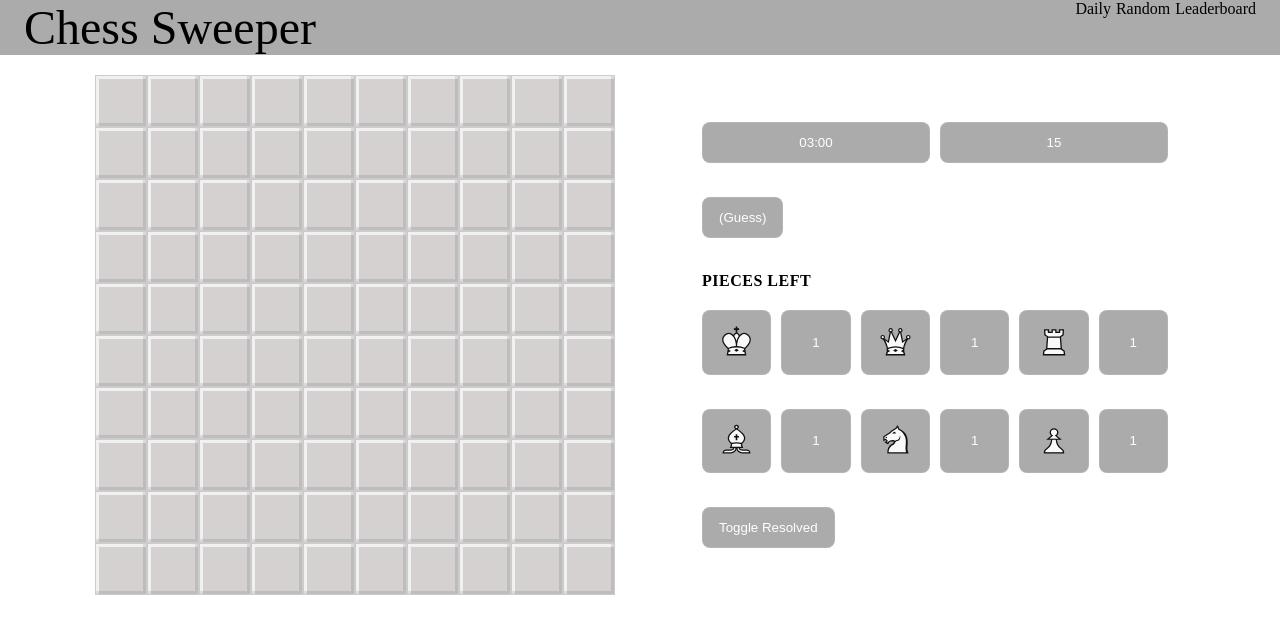
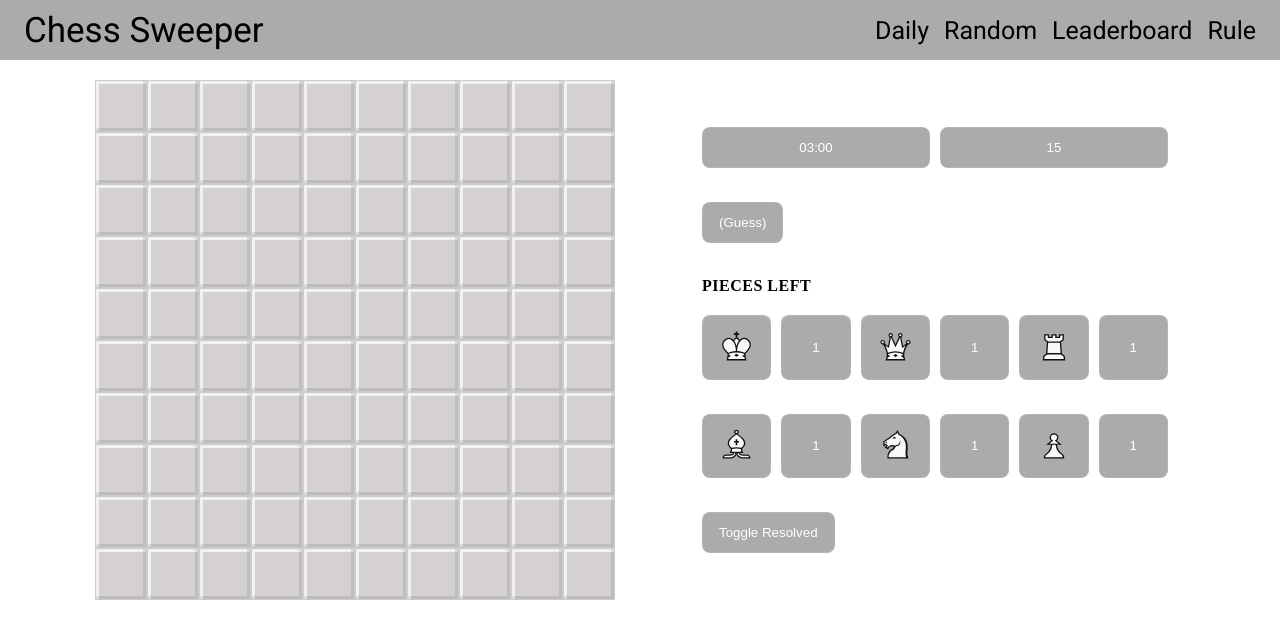
Before and after one commit to Dsadasm/chess-sweeper, a React (Vite) app: page /random in a window 1280 px wide. Shown: the top 638 px of the page. Built offline with nearby package versions, Linux system fonts and the light colour scheme.

Commit message:
NavBar usable

```diff
--- a/src/App.tsx
+++ b/src/App.tsx
@@ -6,7 +6,7 @@ import RuleScreen from "./pages/Rule";
 import "./App.css";
 
 const router = createBrowserRouter([
-  { path: "/", element: <DailyScreen /> },
+  { path: "/daily", element: <DailyScreen /> },
   { path: "/leaderboard", element: <LeaderboardScreen /> },
   { path: "/random", element: <RandomScreen /> },
   { path: "/rule", element: <RuleScreen /> },
--- a/src/components/NavBar.module.css
+++ b/src/components/NavBar.module.css
@@ -1,8 +1,19 @@
-/* HEADER - stays at top */
+@import url('https://fonts.googleapis.com/css2?family=Roboto:ital,wght@0,100..900;1,100..900&display=swap');
+
+.navBarPadding {
+    padding-top: 60px;
+}
+
 .navBar {
+    -webkit-user-select: none; /* Safari */
+    user-select: none;
+    font-family: "Roboto", sans-serif;
+    position: fixed;
+    width: 100%;
+    height: 60px;
     background: #ababab;
     color: rgb(0, 0, 0);
-  padding: 0 24px;
+    padding: 0;
     display: flex;
     flex-wrap: nowrap;
     align-items: center;
@@ -10,18 +21,25 @@
 }
 
 .navBarContent {
-    width: 100vw;
+    font-weight: 400;
+    width: 100%;
+    padding: 5px 24px 5px 24px;
     display: flex;
     justify-content: space-between;
 }
 
 .navBarTitle {
-    font-size: 3rem;
-
+    font-size: 35px;
+    white-space: nowrap;
 }
 
 .navBarPageIndex {
+    align-items: center;
+    font-size: 25px;
     display: flex;
-    justify-content: space-between;
-    gap: 5px;
 }
+
+.navBarPage {
+    padding-left: 15px;
+    height: fit-content;
+}
--- a/src/components/NavBar.tsx
+++ b/src/components/NavBar.tsx
@@ -1,5 +1,6 @@
 import React from 'react';
 import styles from './NavBar.module.css';
+import { Link } from 'react-router-dom';
 
 interface NavBarProps {
   page: string; // maybe change to "random" | "leaderboard" | ..., etc
@@ -7,6 +8,7 @@ interface NavBarProps {
 
 export default function NavBar( { page }: NavBarProps) {
     return(
+        <>
         <nav className={styles.navBar}>
             <div className={styles.navBarContent}>
                 {/* Chess Sweeper */}
@@ -16,11 +18,22 @@ export default function NavBar( { page }: NavBarProps) {
 
                 {/* Page table */}
                 <div className={styles.navBarPageIndex}>
-                    <div>Daily</div>
-                    <div>Random</div>
-                    <div>Leaderboard</div>
+                    <Link to="/daily" style={{ textDecoration: 'none', color: 'inherit' }}>
+                        <div className={styles.navBarPage}>Daily</div>
+                    </Link>
+                    <Link to="/random" style={{ textDecoration: 'none', color: 'inherit' }}>
+                        <div className={styles.navBarPage}>Random</div>
+                    </Link>
+                    <Link to="/leaderboard" style={{ textDecoration: 'none', color: 'inherit' }}>
+                        <div className={styles.navBarPage}>Leaderboard</div>
+                    </Link>
+                    <Link to="/rule" style={{ textDecoration: 'none', color: 'inherit' }}>
+                        <div className={styles.navBarPage}>Rule</div>
+                    </Link>
                 </div>
             </div>
         </nav>
+        <div className={styles.navBarPadding}></div>
+        </>
     );
 }
--- a/src/pages/Daily/index.tsx
+++ b/src/pages/Daily/index.tsx
@@ -1,3 +1,10 @@
+import NavBar from "../../components/NavBar"
+
 export default function DailyScreen() {
-  return <div>Daily Screen</div>;
+  return (
+  <>
+  <NavBar page = "daily"></NavBar>
+  <div>Daily Screen</div>
+  </>
+  )
 }
--- a/src/pages/LeaderBoard/index.tsx
+++ b/src/pages/LeaderBoard/index.tsx
@@ -4,7 +4,7 @@ export default function LeaderboardScreen() {
 
   return (
     <>
-    <NavBar page = "random" />
+    <NavBar page = "leaderboard" />
     <div>Leaderboard Screen</div>
     </>
   );
--- a/src/pages/Rule/index.tsx
+++ b/src/pages/Rule/index.tsx
@@ -1,5 +1,6 @@
 import React, { useState } from 'react';
 import styles from './index.module.css';
+import NavBar from '../../components/NavBar';
 
 export default function RuleScreen() {
   const [expandedSections, setExpandedSections] = useState<Set<number>>(
@@ -38,6 +39,8 @@ export default function RuleScreen() {
   };
 
   return (
+    <>
+    <NavBar page = "rule"></NavBar>
     <div className={styles.container}>
       {/* TOP HEADER NAVIGATION */}
       <header className={styles.topHeader}>
@@ -141,6 +144,7 @@ export default function RuleScreen() {
         ↑ Back to Top
       </button>
     </div>
+    </>
   );
 }
 
```
Lines whose indentation alone changed are shown as unchanged.
